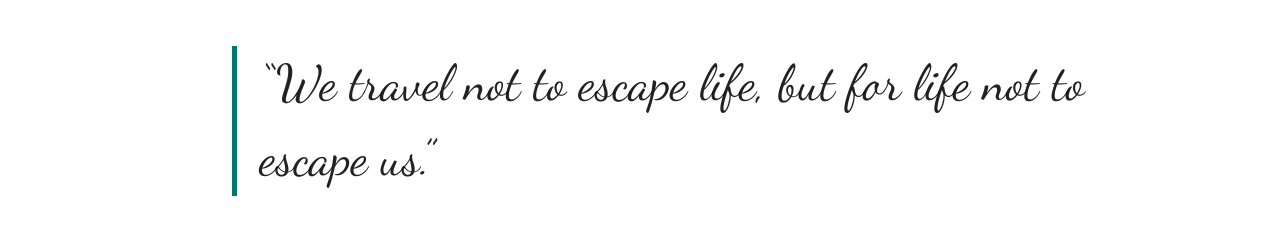
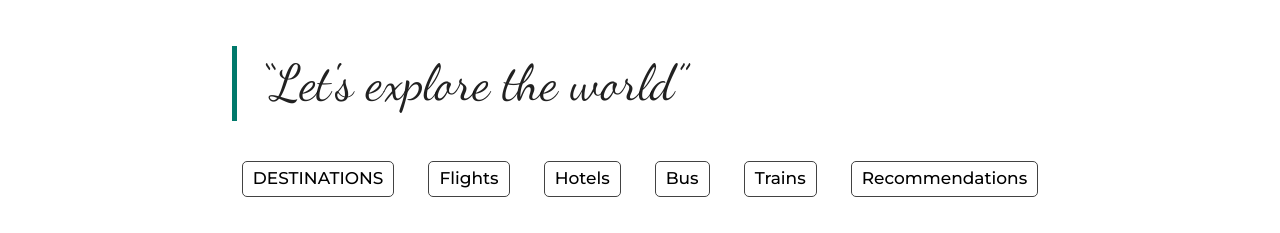
Before and after one commit to mahekraigagla/Travel-symphony, a plain HTML site: page index.html in a window 1280 px wide. Shown: the part 238-471 px from the top of the page. Drawn offline with nearby package versions, Linux system fonts and the light colour scheme; a web font is replaced by a local one.

Commit message:
changed the msg line

```diff
--- a/index.html
+++ b/index.html
@@ -62,7 +62,7 @@
     <div class="container">
         <!--Blockquote-->
         <blockquote id="first">
-            “We travel not to escape life, but for life not to escape us.”
+            “Let's explore the world”
         </blockquote>
     </div>
     <!--Buttons-->
```
